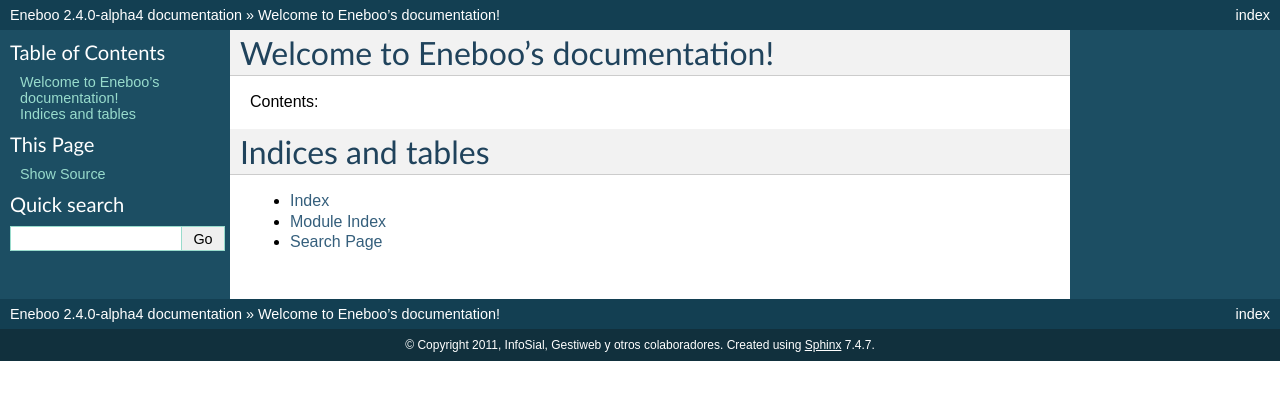
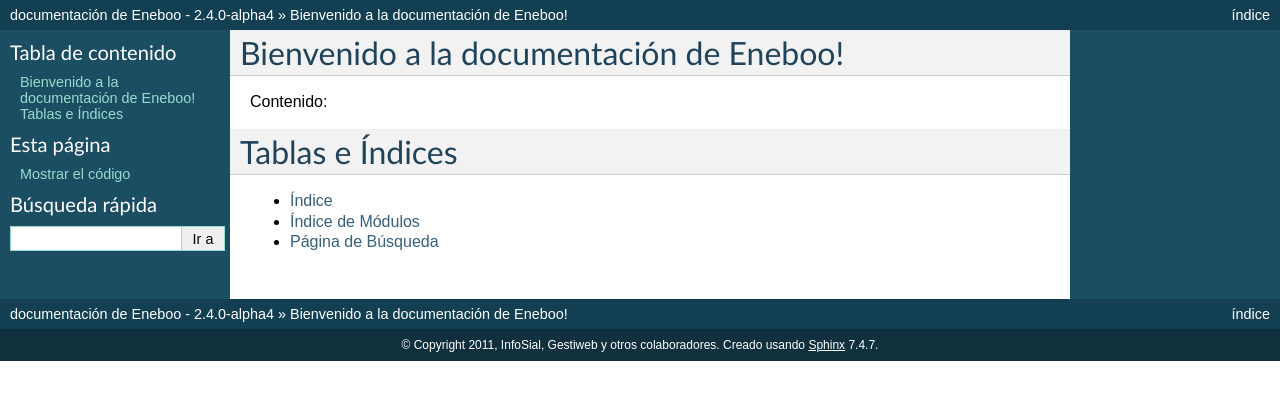
Before and after one commit to gestiweb/eneboo-doc, a Sphinx documentation site: the page built from sphinx/source/index.rst, in a window 1280 px wide. Shown: the top 400 px of the page. Built offline with Sphinx 7.4.7, drawn with Linux system fonts in a browser that asks for light colours.

Commit message:
Pasar la documentación a español

```diff
--- a/sphinx/source/conf.py
+++ b/sphinx/source/conf.py
@@ -21,7 +21,7 @@
 # -- General configuration -----------------------------------------------------
 
 # If your documentation needs a minimal Sphinx version, state it here.
-#needs_sphinx = '1.0'
+needs_sphinx = '1.0'
 
 # Add any Sphinx extension module names here, as strings. They can be extensions
 # coming with Sphinx (named 'sphinx.ext.*') or your custom ones.
@@ -54,7 +54,7 @@
 
 # The language for content autogenerated by Sphinx. Refer to documentation
 # for a list of supported languages.
-#language = None
+language = 'es'
 
 # There are two options for replacing |today|: either, you set today to some
 # non-false value, then it is used:
@@ -164,7 +164,7 @@
 #html_file_suffix = None
 
 # Output file base name for HTML help builder.
-htmlhelp_basename = 'Eneboodoc'
+htmlhelp_basename = 'Eneboo-doc'
 
 
 # -- Options for LaTeX output --------------------------------------------------
--- a/sphinx/source/index.rst
+++ b/sphinx/source/index.rst
@@ -3,15 +3,15 @@
    You can adapt this file completely to your liking, but it should at least
    contain the root `toctree` directive.
 
-Welcome to Eneboo's documentation!
-==================================
+Bienvenido a la documentación de Eneboo!
+==========================================
 
-Contents:
+Contenido:
 
 .. toctree::
    :maxdepth: 2
 
-Indices and tables
+Tablas e Índices
 ==================
 
 * :ref:`genindex`
```
